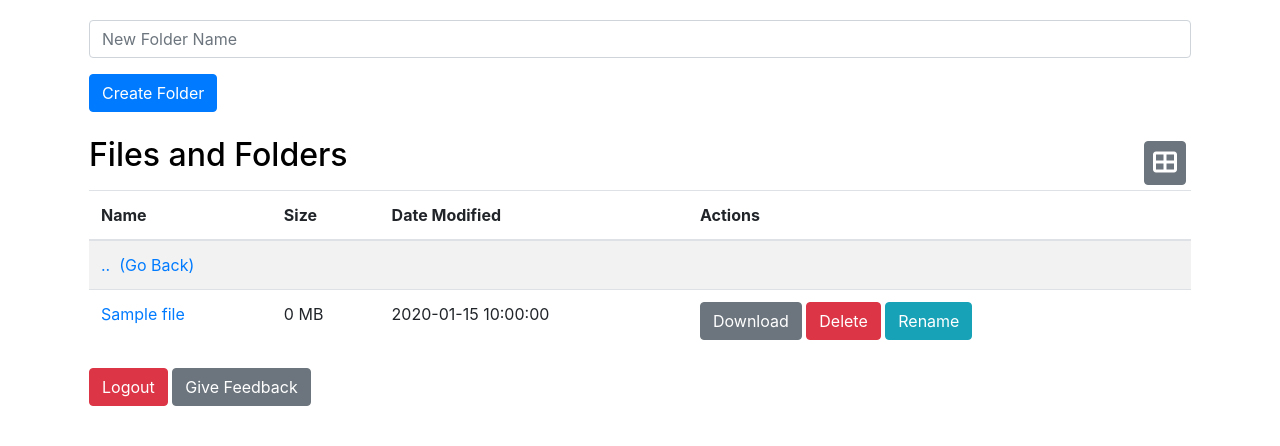
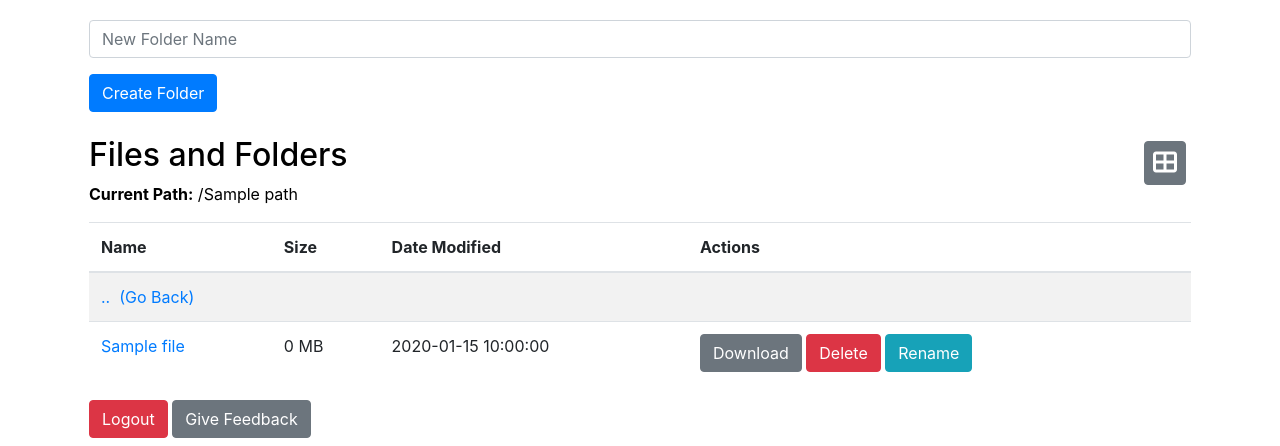
Before and after one commit to tameszaza/Storage, a Python web app: template templates/index.html in a window 1280 px wide. Shown: the part 206-652 px from the top of the page. Run offline with Jinja, Linux system fonts and the light colour scheme; the template is opened without the code that fills it: most values are stand-ins (such as "Sample title", 1, 10 or a date in 2020); some libraries are stand-ins or nearby versions.

Commit message:
show path

```diff
--- a/templates/index.html
+++ b/templates/index.html
@@ -46,7 +46,11 @@
   </div>
 
   <h2>Files and Folders</h2>
-
+  {% if path %}
+<p><strong>Current Path:</strong> /{{ path }}</p>
+{% else %}
+<p><strong>Current Path:</strong> / (Root Directory)</p>
+{% endif %}
   <!-- Container for List/Grid View -->
   <div id="fileContainer" class="list-view">
     <table class="table table-striped">
```
